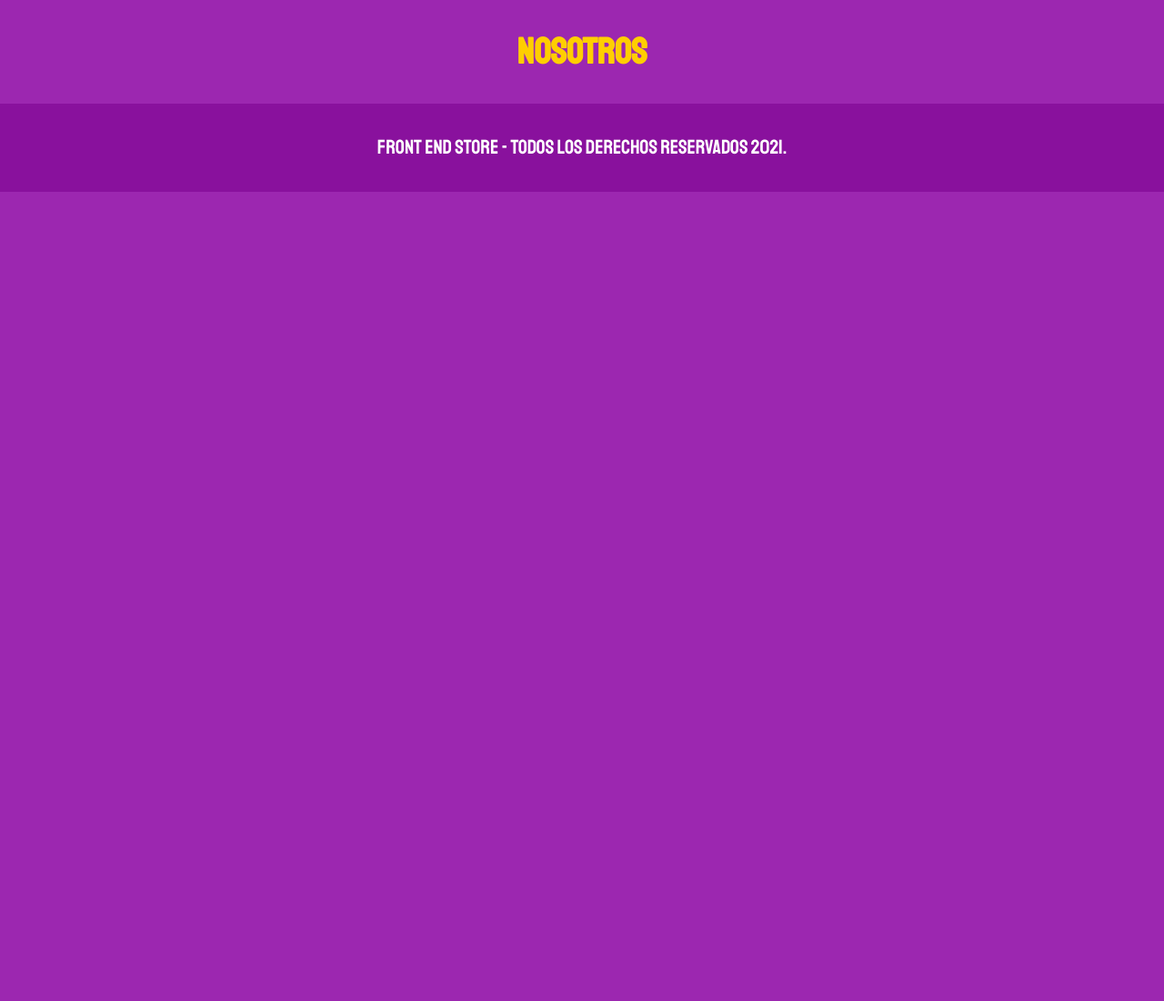
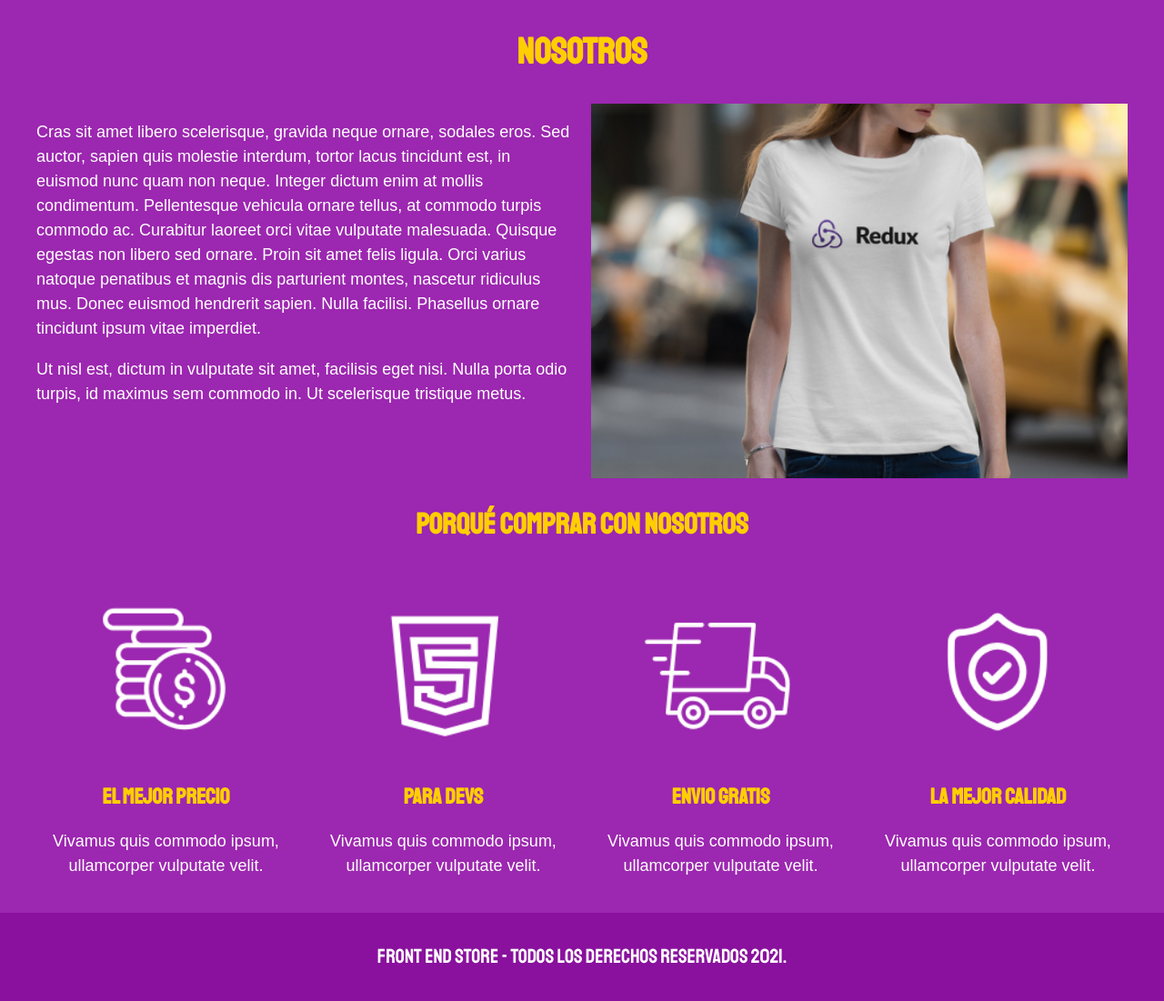
Before and after one commit to MatMT/DevWeb, a PHP site: page /nosotros.html in a window 1280 px wide. Shown: the part 229-1330 px from the top of the page at 91% size. Before the commit the page ends 440 px from the top, so only its background shows below. Run offline with PHP 8.4, Linux system fonts and the light colour scheme.

Commit message:
Avance en Fronted Store
Pestaña de Nosotros y selección de producto

```diff
--- a/Poryecto_2/Css/Style.css
+++ b/Poryecto_2/Css/Style.css
@@ -35,7 +35,7 @@ a {
   text-decoration: none;
 }
 img {
-  max-width: 100%;
+  width: 100%;
 }
 .contenedor {
   max-width: 120rem;
@@ -124,11 +124,6 @@ h3 {
   background-color: var(--primarioOscuro);
   padding: 1rem;
 }
-.producto__imagen {
-  width: 100%;
-}
-.producto__informacion {
-}
 .producto__nombre {
   font-size: 4rem;
 }
@@ -144,3 +139,79 @@ h3 {
   text-align: center;
   line-height: 1.2;
 }
+
+/* -- Graficos -- */
+
+.grafico {
+  min-height: 30rem;
+  background-repeat: no-repeat;
+  background-size: cover;
+  grid-column: 1 / 3;
+}
+
+.grafico--camisas {
+  grid-row: 2 / 3;
+  background-image: url(../Assets/grafico1.jpg);
+}
+
+.grafico--node {
+  background-image: url(../Assets/grafico2.jpg);
+  grid-row: 8 / 9;
+}
+
+@media (min-width: 768px) {
+  .grafico--node {
+    grid-row: 5 / 6;
+    grid-column: 2 / 4;
+  }
+}
+
+/* -- Nosotros -- */
+
+.nosotros {
+  display: grid;
+  grid-template-rows: repeat(2, auto);
+}
+
+@media (min-width: 768px) {
+  .nosotros {
+    grid-template-columns: repeat(2, 1fr);
+    column-gap: 2rem;
+  }
+}
+
+.nosotros__imagen {
+  grid-row: 1 / 2;
+}
+
+@media (min-width: 768px) {
+  .nosotros__imagen {
+    grid-column: 2 / 3;
+  }
+}
+
+/* -- Bloques -- */
+
+.bloques {
+  display: grid;
+  grid-template-columns: repeat(2, 1fr);
+  gap: 2rem;
+}
+
+@media (min-width: 768px) {
+  .bloques {
+    grid-template-columns: repeat(4, 1fr);
+  }
+}
+
+.bloque {
+  text-align: center;
+}
+
+.bloque__icons {
+  width: 100%;
+}
+
+.bloque__titulo {
+  margin: 0;
+}
--- a/Poryecto_2/nosotros.html
+++ b/Poryecto_2/nosotros.html
@@ -19,9 +19,51 @@
         <a class="navegacion__enlace navegacion__enlace--activo" href="nosotros.html">Nosotros</a>
     </nav>
 
-    <main>
+    <main class="contenedor">
         <h1>Nosotros</h1>
+
+        <div class="nosotros">
+           <div class="nosotros__contenido">
+                <p class="text">Cras sit amet libero scelerisque, gravida neque ornare, sodales eros. Sed auctor, sapien quis molestie interdum, tortor lacus tincidunt est, in euismod nunc quam non neque. Integer dictum enim at mollis condimentum. Pellentesque vehicula ornare tellus, at commodo turpis commodo ac. Curabitur laoreet orci vitae vulputate malesuada. Quisque egestas non libero sed ornare. Proin sit amet felis ligula.
+                Orci varius natoque penatibus et magnis dis parturient montes, nascetur ridiculus mus. Donec euismod hendrerit sapien. Nulla facilisi. Phasellus ornare tincidunt ipsum vitae imperdiet.
+                </p>
+                <p class="text">Ut nisl est, dictum in vulputate sit amet, facilisis eget nisi. Nulla porta odio turpis, id maximus sem commodo in. Ut scelerisque tristique metus.</p>
+           </div>
+           <img class="nosotros__imagen" src="Assets/nosotros.jpg" alt="imagen nosotros">
     </main>
+
+           <section class="contenedor comprar">
+               <h2 class="comprar__titulo">Porqué comprar con nosotros</h2>
+
+               <div class="bloques">
+                    <div class="bloque">
+                        <img class="bloque__icons" src="Assets/icono_1.png" alt="porque comprar">
+                        <h3 class="bloque__titulo">El Mejor precio</h3>
+                        <p>Vivamus quis commodo ipsum, ullamcorper vulputate velit.</p>
+                    </div> <!-- .bloque -->
+
+                    <div class="bloque">
+                        <img class="bloque__icons" src="Assets/icono_2.png" alt="para devs">
+                        <h3 class="bloque__titulo">Para Devs</h3>
+                        <p>Vivamus quis commodo ipsum, ullamcorper vulputate velit.</p>
+                    </div> <!-- .bloque -->
+
+                    <div class="bloque">
+                        <img class="bloque__icons" src="Assets/icono_3.png" alt="envio gratis">
+                        <h3 class="bloque__titulo">Envio Gratis</h3>
+                        <p>Vivamus quis commodo ipsum, ullamcorper vulputate velit.</p>
+                    </div> <!-- .bloque -->
+
+                    <div class="bloque">
+                        <img class="bloque__icons" src="Assets/icono_4.png" alt="La mejor calidad">
+                        <h3 class="bloque__titulo">La Mejor Calidad</h3>
+                        <p>Vivamus quis commodo ipsum, ullamcorper vulputate velit.</p>
+                    </div> <!-- .bloque -->
+
+               </div><!-- .bloques -->
+           </section> <!-- .presentacion__elements -->
+
+        </div>
 
     <footer class="footer">
         <p class="footer__texto">Front End Store - Todos los derechos reservados 2021.</p>
```
Also changed, not shown: Poryecto_2/index.html (+136 -2 lines), Poryecto_2/producto.html (added, +53 -0 lines), Poryecto_2/productos.html (deleted, +0 -162 lines).
